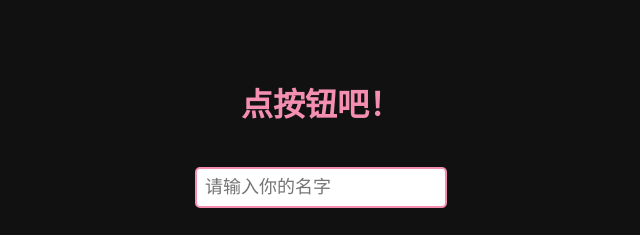
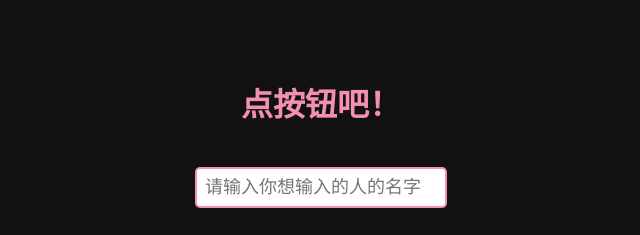
Before and after one commit to Alex-spaces/confession-web, a plain HTML site: page index.html in a window 1280 px wide. Shown: the top 235 px of the page, without its empty margins (319-959 px from the left). Drawn offline with Linux system fonts and the light colour scheme.

Commit message:
Add files via upload

```diff
--- a/index.html
+++ b/index.html
@@ -39,7 +39,7 @@
 <body>
 
 <h1>点按钮吧！</h1>
-<input id="nameInput" type="text" placeholder="请输入你的名字" />
+<input id="nameInput" type="text" placeholder="请输入你想输入的人的名字" />
 <br />
 <button onclick="startConfession()">开始动画</button>
 
```
